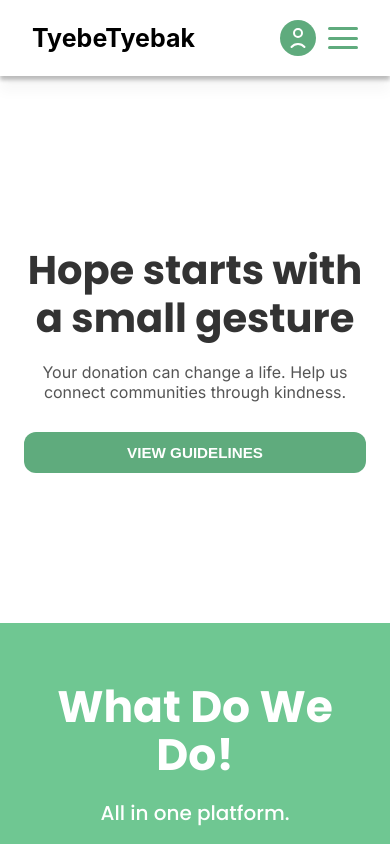
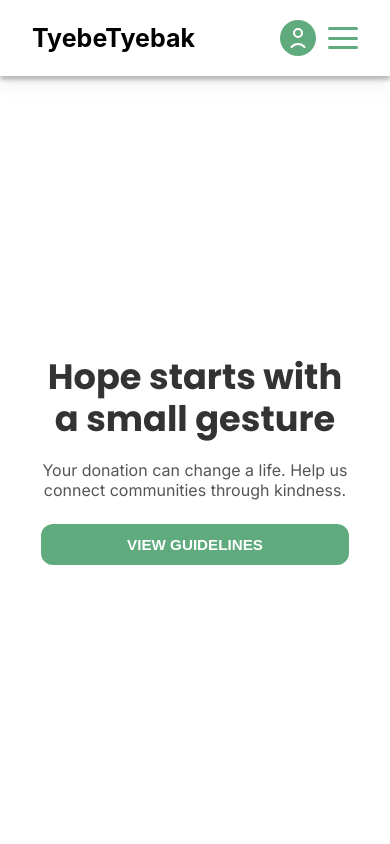
Before and after one commit to HusseinAtoui/donationplatform-frontend, a React (Create React App) app: page / in a window 390 px wide. Built offline with nearby package versions, Linux system fonts and the light colour scheme; what leo-profanity, sentiment would draw is missing.

Commit message:
responsive of hero

```diff
--- a/src/components/Hero/Hero.css
+++ b/src/components/Hero/Hero.css
@@ -11,6 +11,7 @@
     margin: 0 auto;
     box-sizing: border-box;
     gap: 40px;
+    min-height: calc(100vh - 95px);
 }
 
 /* ------------------- HERO CONTENT ------------------- */
@@ -91,35 +92,40 @@
 
 @media (max-width: 768px) {
 
+    .hero {
+        min-height: calc(100vh - 75px);       /* full screen */
+        padding: 24px;
+        display: flex;
+        flex-direction: column;
+        justify-content: center; /* center vertically */
+        align-items: center;     /* center horizontally */
+        text-align: center;
+    }
 
-    .hero {
-        padding: 150px 24px;
+    .hero-content {
+        max-width: 90%;
+        display: flex;
+        flex-direction: column;
+        justify-content: center; /* center text & button */
+        align-items: center;
     }
 
     .hero-title {
-        margin-top: 20px;
-        font-size: 2.5rem;
+        margin-top: 0;
+        font-size: 2.2rem;
     }
 
     .hero-subtitle {
         font-size: 1rem;
+        margin-bottom: 24px;
     }
 
     .hero-image {
         display: none;
     }
 
-    .hero-content {
-        text-align: center;
-    }
-
     .hero-button {
         padding: 12px 32px;
         font-size: 0.95rem;
     }
-
-    .hero-content .hero-button {
-        display: block;
-        margin: 0 auto;
-    }
 }
```
